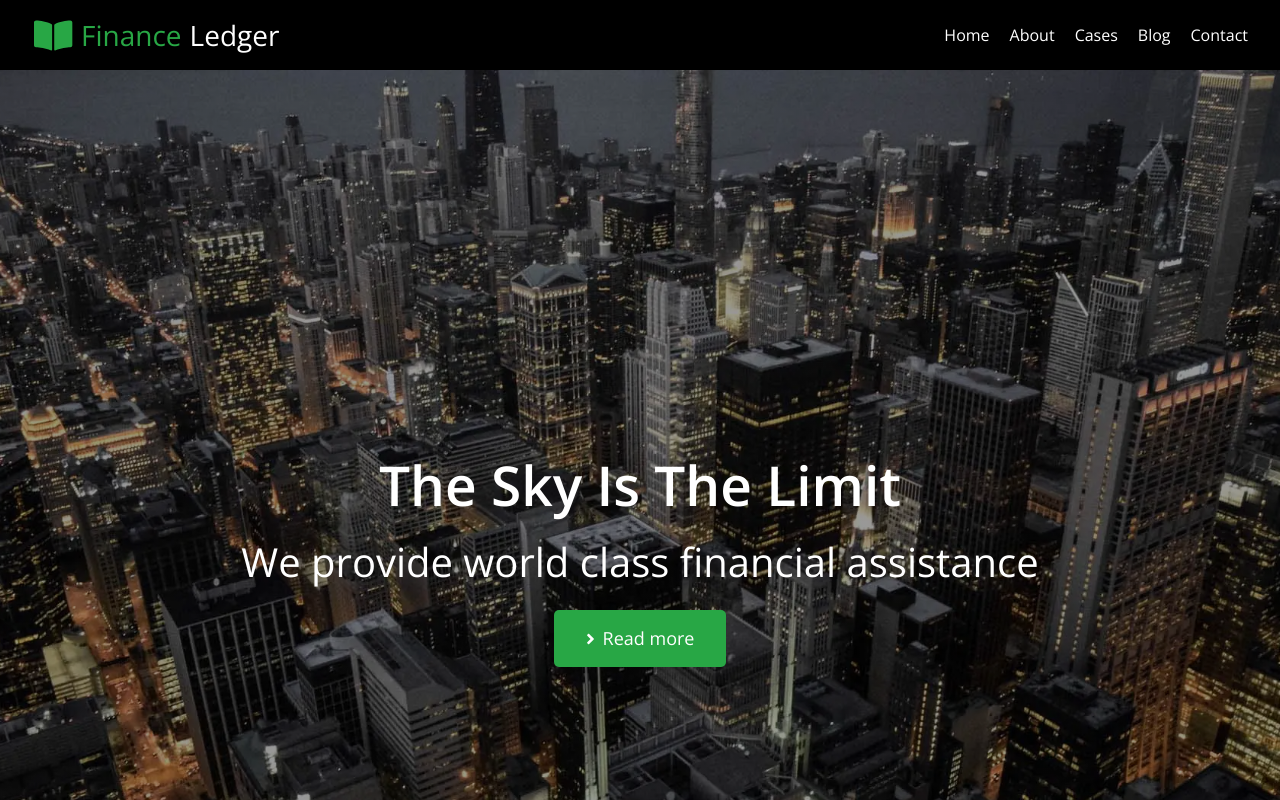
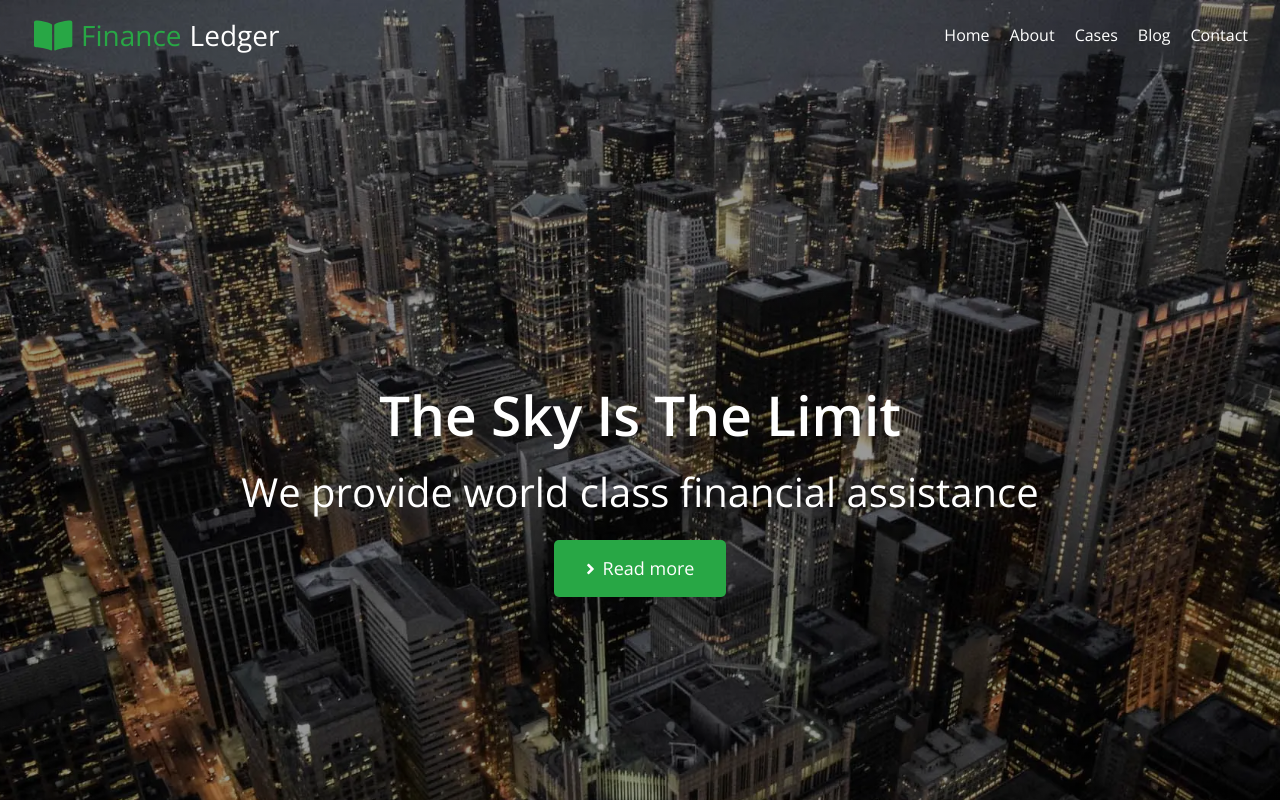
Before and after one commit to galiovets/goweb-test, a React (Create React App) app: page / in a window 1280 px wide. Shown: the top 800 px of the page. Built offline with nearby package versions, Linux system fonts and the light colour scheme.

Commit message:
header animated

```diff
--- a/src/components/Header/Header.js
+++ b/src/components/Header/Header.js
@@ -1,11 +1,29 @@
+import { useState, useEffect } from 'react';
 import { HeaderStyled, LogoLink } from './Header.styled';
 import Container from 'components/Container';
 import Icon from 'components/Icon';
 import Navigation from 'components/Navigation';
 
 function Header() {
+  const [animateHeader, setAnimateHeader] = useState(false);
+
+  useEffect(() => {
+    const listener = () => {
+      if (window.scrollY > 120) {
+        setAnimateHeader(true);
+      } else if (window.scrollY > 70) {
+        setAnimateHeader(true);
+      } else setAnimateHeader(false);
+    };
+    window.addEventListener('scroll', listener);
+
+    return () => {
+      window.removeEventListener('scroll', listener);
+    };
+  }, []);
+
   return (
-    <HeaderStyled>
+    <HeaderStyled scroll={animateHeader}>
       <Container className="headerContainer">
         <LogoLink href="/">
           <Icon iconId="logo" className="logoIcon" width="39px" height="35px" />
--- a/src/components/Header/Header.styled.js
+++ b/src/components/Header/Header.styled.js
@@ -1,6 +1,18 @@
 import styled from 'styled-components';
 
 export const HeaderStyled = styled.header`
+  ${props =>
+    props.scroll
+      ? `position: fixed;
+        top: 0;
+        width: 100vw;
+        background-color: rgba(0, 0, 0, 0.7);`
+      : 'position: absolute;'}
+  width: 100vw;
+  left: 50%;
+  transform: translateX(-50%);
+  z-index: 99;
+
   .headerContainer {
     @media screen and (max-width: ${props => props.theme.breakpoints.tablet - 1 + 'px'}) {
       width: ${props => props.theme.breakpoints.mobile + 'px'};
--- a/src/components/Hero/Hero.styled.js
+++ b/src/components/Hero/Hero.styled.js
@@ -18,7 +18,7 @@ export const HeroStyled = styled.section`
     background-position: center;
     background-size: cover;
 
-    background-image: linear-gradient(0deg, rgba(0, 0, 0, 0.4), rgba(0, 0, 0, 0.4)),
+    background-image: linear-gradient(0deg, rgba(0, 0, 0, 0.5), rgba(0, 0, 0, 0.5)),
       -webkit-image-set(url(${showcaseWebp2x}) 2x, url(${showcaseWebp1x}) 1x, url(${showcaseJpg2x})
             2x, url(${showcaseJpg1x}) 1x);
 
--- a/src/styles/GlobalStyles.js
+++ b/src/styles/GlobalStyles.js
@@ -6,6 +6,7 @@ ${normalize}
 
 html {
     box-sizing: border-box;
+    scroll-behavior: smooth;
 }
 
 *,
```
Also changed, not shown: 1 other file (tests, documents, lock files or other folders).
